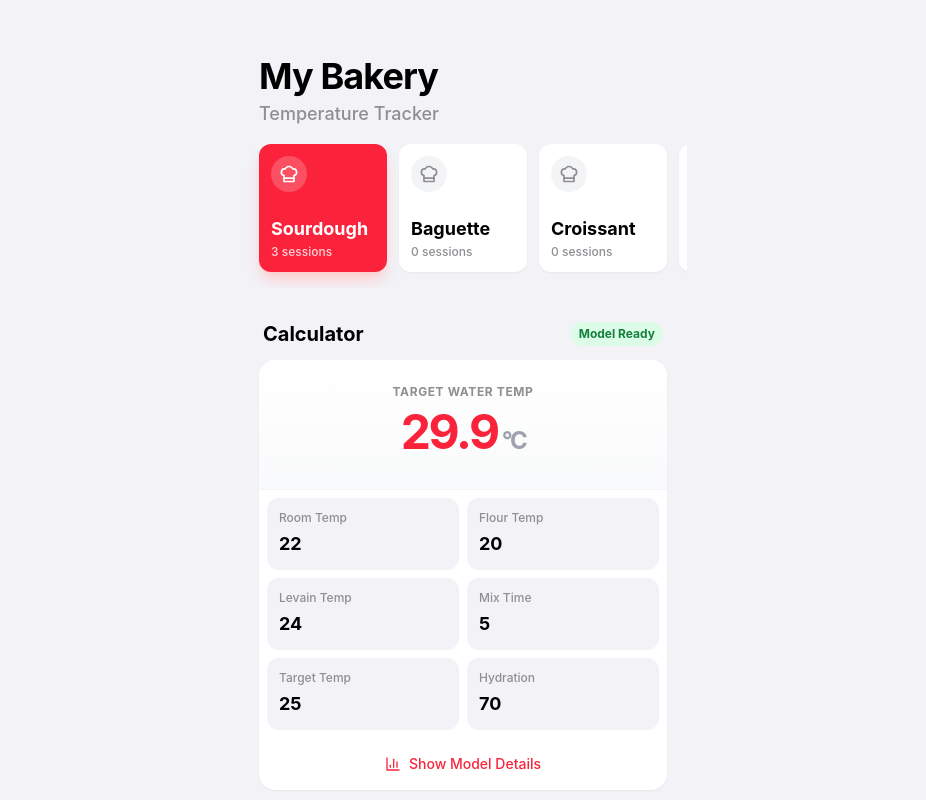
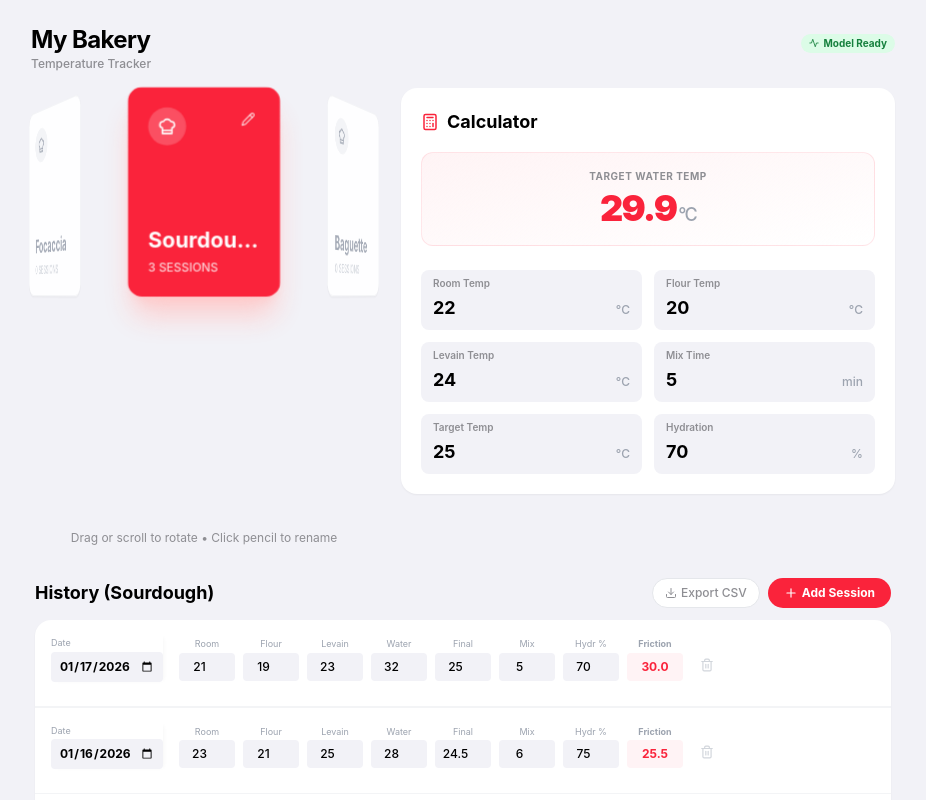
Before and after one commit to ghryan0000/dough-temp-tracker, a React (Vite) app: page / in a window 1280 px wide. Shown: the top 800 px of the page, without its empty margins (177-1103 px from the left). Built offline with nearby package versions, Linux system fonts and the light colour scheme.

Commit message:
Update layout to compact design and add product renaming

```diff
--- a/dough-temp-tracker.tsx
+++ b/dough-temp-tracker.tsx
@@ -1,8 +1,15 @@
 import React, { useState, useEffect } from 'react';
-import { Plus, Trash2, Download, TrendingUp, AlertCircle, Calculator, ChefHat, Package, Search, ChevronRight, BarChart3, Wind, Activity } from 'lucide-react';
+import { Plus, Trash2, Download, TrendingUp, AlertCircle, Calculator, ChefHat, Package, Search, ChevronRight, BarChart3, Wind, Activity, Pencil, Check } from 'lucide-react';
 
 export default function DoughTempTracker() {
-  const productTypes = ['Sourdough', 'Baguette', 'Croissant', 'Pizza Dough', 'Challah', 'Focaccia'];
+  const [products, setProducts] = useState(() => {
+    const saved = localStorage.getItem('productNames');
+    return saved ? JSON.parse(saved) : ['Sourdough', 'Baguette', 'Croissant', 'Pizza Dough', 'Challah', 'Focaccia'];
+  });
+
+  useEffect(() => {
+    localStorage.setItem('productNames', JSON.stringify(products));
+  }, [products]);
 
   const [currentProduct, setCurrentProduct] = useState(() => {
     const saved = localStorage.getItem('currentProduct');
@@ -23,6 +30,29 @@ export default function DoughTempTracker() {
       { id: 3, productType: 'Sourdough', date: '2026-01-17', roomTemp: 21, flourTemp: 19, waterTemp: 32, levainTemp: 23, finalTemp: 25, mixTime: 5, hydration: 70 }
     ];
   });
+
+  const handleRenameProduct = (index, newName) => {
+    if (!newName.trim()) return;
+
+    const oldName = products[index];
+    if (oldName === newName) return;
+
+    // 1. Update product list
+    const newProducts = [...products];
+    newProducts[index] = newName;
+    setProducts(newProducts);
+
+    // 2. Update all bakes with old product name
+    const updatedBakes = bakes.map(bake =>
+      bake.productType === oldName ? { ...bake, productType: newName } : bake
+    );
+    setBakes(updatedBakes);
+
+    // 3. Update current selection if needed
+    if (currentProduct === oldName) {
+      setCurrentProduct(newName);
+    }
+  };
 
   const [regressionModel, setRegressionModel] = useState(null);
   const [showAnalysis, setShowAnalysis] = useState(false);
@@ -211,97 +241,103 @@ export default function DoughTempTracker() {
   ).length;
 
   const currentBakes = bakes.filter(b => b.productType === currentProduct);
-  const productCounts = productTypes.map(product => ({
+  const productCounts = products.map(product => ({
     name: product,
     count: bakes.filter(b => b.productType === product && b.roomTemp !== '').length
   }));
 
+  // Jukebox rotation state
+  const [rotation, setRotation] = useState(0);
+
+  // Sync rotation with current product change (if clicked from outside or loaded)
+  useEffect(() => {
+    const index = products.indexOf(currentProduct);
+    if (index !== -1) {
+      setRotation(index * -60);
+    }
+  }, [currentProduct]);
+
+  const handleJukeboxRotate = (direction) => {
+    const newRotation = rotation + (direction === 'left' ? 60 : -60);
+    setRotation(newRotation);
+
+    // Determine closest product based on new rotation
+    // normalize rotation to positive 0-360 range equivalent
+    let normalized = Math.abs(newRotation / 60) % 6;
+    if (newRotation > 0) normalized = (6 - normalized) % 6;
+
+    const productIndex = Math.round(normalized) % 6;
+    setCurrentProduct(products[productIndex]);
+  };
+
   return (
-    <div className="min-h-screen bg-apple-bg pb-20 font-sans">
-      <div className="max-w-md mx-auto">
+    <div className="min-h-screen bg-apple-bg pt-6 pb-20 font-sans overflow-x-hidden">
+      <div className="max-w-4xl mx-auto px-4">
 
-        {/* Header - Apple Music 'Library' style */}
-        <div className="pt-14 pb-4 px-5">
-          <h1 className="text-4xl font-bold text-black tracking-tight mb-1">My Bakery</h1>
-          <p className="text-apple-gray text-lg font-medium">Temperature Tracker</p>
+        {/* Header - Compact */}
+        <div className="flex items-baseline justify-between mb-4">
+          <div>
+            <h1 className="text-2xl font-bold text-black tracking-tight">My Bakery</h1>
+            <p className="text-apple-gray text-xs font-medium">Temperature Tracker</p>
           </div>
-
-        {/* Product Selector - Horizontal Scroll 'Albums' style */}
-        <div className="mb-8">
-          <div className="flex overflow-x-auto gap-3 px-5 pb-4 no-scrollbar snap-x">
-            {productTypes.map((product) => {
-              const productData = productCounts.find(p => p.name === product);
-              const isActive = product === currentProduct;
-              return (
-                <button
-                  key={product}
-                  onClick={() => setCurrentProduct(product)}
-                  className={`flex-none snap-center group relative overflow-hidden rounded-xl p-4 w-32 h-32 transition-all duration-300 ${isActive
-                    ? 'bg-apple-red shadow-lg shadow-red-200 scale-100'
-                    : 'bg-white shadow-sm hover:shadow-md'
-                    }`}
-                >
-                  <div className={`absolute top-3 left-3 p-2 rounded-full ${isActive ? 'bg-white/20' : 'bg-gray-100'}`}>
-                    <ChefHat size={20} className={isActive ? 'text-white' : 'text-apple-gray'} />
-                  </div>
-                  <div className="absolute bottom-3 left-3 text-left">
-                    <div className={`font-bold text-lg leading-tight ${isActive ? 'text-white' : 'text-black'}`}>
-                      {product}
-                    </div>
-                    <div className={`text-xs font-medium mt-1 ${isActive ? 'text-white/80' : 'text-apple-gray'}`}>
-                      {productData?.count || 0} sessions
-                    </div>
-                  </div>
-                </button>
-              );
-            })}
-          </div>
-        </div>
-
-        {/* Calculator - 'Now Playing' Card Style */}
-        <div className="px-5 mb-8">
-          <div className="flex items-center justify-between mb-3 px-1">
-            <h2 className="text-xl font-bold text-black">Calculator</h2>
           {regressionModel && (
-              <span className="text-xs font-bold px-2 py-1 bg-green-100 text-green-700 rounded-full">
-                Model Ready
+            <span className="text-[10px] font-bold px-2 py-0.5 bg-green-100 text-green-700 rounded-full flex items-center gap-1">
+              <Activity size={10} /> Model Ready
             </span>
           )}
         </div>
 
-          <div className="bg-white rounded-2xl shadow-sm overflow-hidden">
-            {/* Display Area */}
-            <div className={`p-6 text-center border-b border-gray-100 ${regressionModel ? 'bg-gradient-to-b from-white to-gray-50' : 'bg-gray-50'
-              }`}>
-              <div className="text-xs font-bold text-apple-gray uppercase tracking-wider mb-2">TARGET WATER TEMP</div>
-              <div className={`text-5xl font-bold tracking-tighter mb-2 ${currentPredictedWater ? 'text-apple-red' : 'text-gray-300'
-                }`}>
-                {currentPredictedWater !== null ? currentPredictedWater.toFixed(1) : '--'}
-                <span className="text-2xl ml-1 text-gray-400">°C</span>
+        {/* Main Content Grid: Product Selector (Jukebox) | Calculator */}
+        <div className="grid grid-cols-1 md:grid-cols-12 gap-6 mb-8 items-start">
+
+          {/* Left Column: Jukebox Selector (Tracker Item) */}
+          <div className="md:col-span-5 flex flex-col items-center">
+            <div className="w-full aspect-square relative perspective-1000 my-8">
+              <JukeboxSelector
+                products={products}
+                currentProduct={currentProduct}
+                rotation={rotation}
+                setRotation={setRotation}
+                setCurrentProduct={setCurrentProduct}
+                productCounts={productCounts}
+                onRename={handleRenameProduct}
+              />
             </div>
-              {!regressionModel && (
-                <p className="text-xs text-apple-gray mt-2 flex items-center justify-center gap-1">
-                  <AlertCircle size={12} />
-                  Need {Math.max(0, 3 - validBakesCount)} more sessions
+            <p className="text-xs text-apple-gray mt-8 text-center">
+              Drag or scroll to rotate • Click pencil to rename
             </p>
-              )}
           </div>
 
-            {/* Inputs Grid */}
-            <div className="p-2">
-              <div className="grid grid-cols-2 gap-2">
+          {/* Right Column: Calculator */}
+          <div className="md:col-span-7 bg-white rounded-2xl shadow-sm p-5">
+            <div className="flex items-center justify-between mb-4">
+              <h2 className="text-lg font-bold text-black flex items-center gap-2">
+                <Calculator size={18} className="text-apple-red" /> Calculator
+              </h2>
+            </div>
+
+            {/* Result Display */}
+            <div className={`p-4 rounded-xl text-center mb-6 transition-all ${regressionModel ? 'bg-gradient-to-br from-apple-red/5 to-white border border-apple-red/10' : 'bg-gray-50'}`}>
+              <div className="text-[10px] font-bold text-apple-gray uppercase tracking-wider mb-1">TARGET WATER TEMP</div>
+              <div className={`text-4xl font-black tracking-tighter ${currentPredictedWater ? 'text-apple-red' : 'text-gray-300'}`}>
+                {currentPredictedWater !== null ? currentPredictedWater.toFixed(1) : '--'}
+                <span className="text-lg ml-0.5 font-medium text-gray-400">°C</span>
+              </div>
+            </div>
+
+            {/* Inputs with Units */}
+            <div className="grid grid-cols-2 gap-3">
               {[
-                  { label: 'Room Temp', key: 'roomTemp', icon: <Wind size={14} /> },
-                  { label: 'Flour Temp', key: 'flourTemp', icon: <Package size={14} /> },
-                  { label: 'Levain Temp', key: 'levainTemp', icon: <Activity size={14} /> },
-                  { label: 'Mix Time', key: 'mixTime', isTime: true },
-                  { label: 'Target Temp', key: 'target', value: targetTemp, setter: setTargetTemp },
-                  { label: 'Hydration', key: 'hydration', isPercent: true }
+                { label: 'Room Temp', key: 'roomTemp', unit: '°C' },
+                { label: 'Flour Temp', key: 'flourTemp', unit: '°C' },
+                { label: 'Levain Temp', key: 'levainTemp', unit: '°C' },
+                { label: 'Mix Time', key: 'mixTime', unit: 'min' },
+                { label: 'Target Temp', key: 'target', unit: '°C', value: targetTemp, setter: setTargetTemp },
+                { label: 'Hydration', key: 'hydration', unit: '%' }
               ].map((field) => (
-                  <div key={field.label} className="bg-apple-bg rounded-xl p-3">
-                    <label className="text-xs font-medium text-apple-gray mb-1 flex items-center gap-1">
-                      {field.label}
-                    </label>
+                <div key={field.label} className="bg-apple-bg rounded-lg px-3 py-2 relative group focus-within:ring-1 focus-within:ring-apple-red/50 transition-all">
+                  <label className="text-[10px] font-semibold text-apple-gray absolute top-1.5 left-3">{field.label}</label>
+                  <div className="flex items-baseline mt-4">
                     <input
                       type="number"
                       value={field.key === 'target' ? targetTemp : currentConditions[field.key]}
@@ -309,77 +345,45 @@ export default function DoughTempTracker() {
                       className="w-full bg-transparent text-lg font-bold text-black outline-none p-0 placeholder-gray-300"
                       placeholder="--"
                     />
+                    <span className="text-xs font-medium text-gray-400 ml-1">{field.unit}</span>
+                  </div>
                 </div>
               ))}
             </div>
           </div>
-
-            {regressionModel && (
-              <button onClick={() => setShowAnalysis(!showAnalysis)}
-                className="w-full py-4 text-sm font-medium text-apple-red hover:bg-red-50 transition-colors flex items-center justify-center gap-2">
-                <BarChart3 size={16} />
-                {showAnalysis ? 'Hide' : 'Show'} Model Details
-              </button>
-            )}
         </div>
 
-          {/* Analysis Drawer */}
-          {showAnalysis && regressionModel && (
-            <div className="mt-4 bg-white rounded-2xl p-5 shadow-sm animate-in slide-in-from-top-4 fade-in duration-300">
-              <div className="space-y-4">
-                <div>
-                  <h4 className="text-xs font-bold text-apple-gray uppercase mb-2">Equation Coefficients</h4>
-                  <div className="grid grid-cols-2 gap-2 text-sm">
-                    <div className="bg-apple-bg p-2 rounded-lg">
-                      <span className="text-gray-500 text-xs">Room</span>
-                      <div className="font-mono font-bold">{regressionModel.roomCoef.toFixed(2)}</div>
+        {/* History List */}
+        <div className="px-1">
+          <div className="flex items-center justify-between mb-3">
+            <h2 className="text-lg font-bold text-black">History ({currentProduct})</h2>
+            <div className="flex gap-2">
+              <button onClick={exportCSV} className="text-xs font-medium text-apple-gray hover:text-black flex items-center gap-1 bg-white border border-gray-200 px-3 py-1.5 rounded-full transition-colors">
+                <Download size={12} /> Export CSV
+              </button>
+              <button onClick={addBake} className="bg-apple-red hover:bg-red-600 text-white px-4 py-1.5 rounded-full text-xs font-bold transition-colors flex items-center gap-1">
+                <Plus size={14} /> Add Session
+              </button>
             </div>
-                    <div className="bg-apple-bg p-2 rounded-lg">
-                      <span className="text-gray-500 text-xs">Flour</span>
-                      <div className="font-mono font-bold">{regressionModel.flourCoef.toFixed(2)}</div>
-                    </div>
-                    <div className="bg-apple-bg p-2 rounded-lg">
-                      <span className="text-gray-500 text-xs">Friction/Min</span>
-                      <div className="font-mono font-bold text-orange-600">{Math.abs(regressionModel.mixTimeCoef).toFixed(2)}</div>
-                    </div>
-                  </div>
-                </div>
-                <div className="pt-2 border-t border-gray-100 flex justify-between items-center text-sm">
-                  <span className="text-gray-600">Model Accuracy (R²)</span>
-                  <span className="font-bold text-green-600">{regressionModel.rSquared.toFixed(3)}</span>
-                </div>
-              </div>
-            </div>
-          )}
-        </div>
-
-        {/* History List - 'Songs' style */}
-        <div className="px-5">
-          <div className="flex items-center justify-between mb-2 px-1">
-            <h2 className="text-xl font-bold text-black">History</h2>
-            <button onClick={addBake} className="text-apple-red hover:bg-apple-red/10 p-2 rounded-full transition-colors">
-              <Plus size={24} />
-            </button>
           </div>
 
           <div className="bg-white rounded-2xl shadow-sm overflow-hidden divide-y divide-gray-100">
             {currentBakes.length === 0 ? (
               <div className="p-8 text-center text-apple-gray">
-                <p>No sessions recorded</p>
-                <button onClick={addBake} className="mt-2 text-apple-red font-medium text-sm">Start your first bake</button>
+                <p className="text-sm">No sessions recorded for {currentProduct}</p>
               </div>
             ) : (
               currentBakes.slice().reverse().map((bake) => (
                 <div key={bake.id} className="p-4 hover:bg-gray-50 transition-colors border-b border-gray-100 last:border-0">
                   <div className="flex flex-nowrap items-center gap-2 overflow-x-auto no-scrollbar pb-2">
-                    {/* Date - Sticky Column */}
-                    <div className="flex-none w-32 sticky left-0 bg-white z-10 shadow-[2px_0_5px_-2px_rgba(0,0,0,0.05)] mr-2">
-                      <label className="text-[10px] text-gray-400 block mb-1">Date</label>
+                    {/* Date */}
+                    <div className="flex-none w-28 sticky left-0 bg-white z-10 shadow-[2px_0_5px_-2px_rgba(0,0,0,0.05)] mr-2">
+                      <label className="text-[9px] text-gray-400 block mb-0.5">Date</label>
                       <input
                         type="date"
                         value={bake.date}
                         onChange={(e) => updateBake(bake.id, 'date', e.target.value)}
-                        className="w-full text-sm font-bold text-black bg-apple-bg rounded-lg px-2 py-2 outline-none focus:ring-1 focus:ring-apple-red"
+                        className="w-full text-xs font-bold text-black bg-apple-bg rounded px-2 py-1.5 outline-none focus:ring-1 focus:ring-apple-red"
                       />
                     </div>
 
@@ -392,30 +396,30 @@ export default function DoughTempTracker() {
                       { label: 'Mix', key: 'mixTime' },
                       { label: 'Hydr %', key: 'hydration' }
                     ].map((field) => (
-                      <div key={field.key} className="flex-none w-16 text-center">
-                        <label className="text-[10px] text-gray-400 block mb-1 whitespace-nowrap">{field.label}</label>
+                      <div key={field.key} className="flex-none w-14 text-center">
+                        <label className="text-[9px] text-gray-400 block mb-0.5 whitespace-nowrap">{field.label}</label>
                         <input
                           type="number"
                           placeholder="--"
-                          className="w-full text-center text-sm font-medium bg-apple-bg rounded-lg py-2 outline-none focus:ring-1 focus:ring-apple-red"
+                          className="w-full text-center text-xs font-medium bg-apple-bg rounded py-1.5 outline-none focus:ring-1 focus:ring-apple-red"
                           value={bake[field.key]}
                           onChange={(e) => updateBake(bake.id, field.key, e.target.value)}
                         />
                       </div>
                     ))}
 
-                    {/* Calculated Friction */}
-                    <div className="flex-none w-16 text-center">
-                      <label className="text-[10px] text-gray-400 block mb-1 text-apple-red font-bold">Friction</label>
-                      <div className="text-sm font-bold text-apple-red bg-apple-red/10 rounded-lg py-2">
+                    {/* Friction */}
+                    <div className="flex-none w-14 text-center">
+                      <label className="text-[9px] text-gray-400 block mb-0.5 text-apple-red font-bold">Friction</label>
+                      <div className="text-xs font-bold text-apple-red bg-apple-red/5 rounded py-1.5">
                         {calculateSimpleFriction(bake)}
                       </div>
                     </div>
 
-                    {/* Delete Action */}
-                    <div className="flex-none w-10 flex items-center justify-center pt-4">
+                    {/* Delete */}
+                    <div className="flex-none w-8 flex items-center justify-center pt-3">
                       <button onClick={() => deleteBake(bake.id)} className="text-gray-300 hover:text-apple-red transition-colors">
-                        <Trash2 size={18} />
+                        <Trash2 size={14} />
                       </button>
                     </div>
 
@@ -424,13 +428,133 @@ export default function DoughTempTracker() {
               ))
             )}
           </div>
-
-          <button onClick={exportCSV} className="w-full mt-6 py-3 text-apple-gray text-sm font-medium flex items-center justify-center gap-2 hover:text-black transition-colors">
-            <Download size={16} /> Export Data as CSV
-          </button>
         </div>
 
       </div>
+    </div>
+  );
+}
+
+// Jukebox Carousel Component
+function JukeboxSelector({ products, currentProduct, rotation, setRotation, setCurrentProduct, productCounts, onRename }) {
+  const [isDragging, setIsDragging] = useState(false);
+  const [startX, setStartX] = useState(0);
+  const [startRotation, setStartRotation] = useState(0);
+  const [editingIndex, setEditingIndex] = useState(null);
+  const [editValue, setEditValue] = useState('');
+
+  const radius = 160; // Distance from center
+
+  const handleMouseDown = (e) => {
+    if (editingIndex !== null) return; // Don't drag while editing
+    setIsDragging(true);
+    setStartX(e.clientX);
+    setStartRotation(rotation);
+  };
+
+  const handleMouseMove = (e) => {
+    if (!isDragging) return;
+    const deltaX = e.clientX - startX;
+    setRotation(startRotation + (deltaX * 0.5));
+  };
+
+  const handleMouseUp = () => {
+    if (!isDragging) return;
+    setIsDragging(false);
+    const snappedRotation = Math.round(rotation / 60) * 60;
+    setRotation(snappedRotation);
+
+    let normalizedIndex = Math.round(-snappedRotation / 60) % 6;
+    if (normalizedIndex < 0) normalizedIndex += 6;
+    setCurrentProduct(products[normalizedIndex]);
+  };
+
+  const handleFaceClick = (index) => {
+    if (editingIndex !== null) return;
+    const targetRotation = index * -60;
+    setRotation(targetRotation);
+    setCurrentProduct(products[index]);
+  };
+
+  const startEditing = (index, currentName) => {
+    setEditingIndex(index);
+    setEditValue(currentName);
+  };
+
+  const saveEdit = (index) => {
+    if (editValue.trim() && editValue !== products[index]) {
+      onRename(index, editValue);
+    }
+    setEditingIndex(null);
+  };
+
+  return (
+    <div
+      className="relative w-full h-full preserve-3d transition-transform duration-300 ease-out cursor-grab active:cursor-grabbing select-none"
+      onMouseDown={handleMouseDown}
+      onMouseMove={handleMouseMove}
+      onMouseUp={handleMouseUp}
+      onMouseLeave={handleMouseUp}
+      style={{ transform: `rotateY(${rotation}deg)` }}
+    >
+      {products.map((product, index) => {
+        const angle = index * 60;
+        const isActive = product === currentProduct;
+        const count = productCounts.find(p => p.name === product)?.count || 0;
+        const isEditing = editingIndex === index;
+
+        return (
+          <div
+            key={index} // Use index as key since product name changes
+            onClick={(e) => { e.stopPropagation(); !isEditing && handleFaceClick(index); }}
+            className={`absolute top-0 left-0 right-0 mx-auto w-32 h-44 rounded-xl p-4 flex flex-col justify-between backface-hidden border transition-all duration-300 ${isActive
+                ? 'bg-apple-red text-white shadow-xl shadow-red-200 border-transparent z-10'
+                : 'bg-white text-gray-400 border-gray-100 shadow-sm opacity-90 hover:opacity-100'
+              }`}
+            style={{
+              transform: `rotateY(${angle}deg) translateZ(${radius}px)`,
+            }}
+          >
+            <div className="flex justify-between items-start">
+              <div className={`p-2 rounded-full w-fit ${isActive ? 'bg-white/20' : 'bg-gray-100'}`}>
+                <ChefHat size={16} />
+              </div>
+              {isActive && !isEditing && (
+                <button
+                  onClick={(e) => { e.stopPropagation(); startEditing(index, product); }}
+                  className="p-1 hover:bg-white/20 rounded text-white/80 hover:text-white transition-colors"
+                >
+                  <Pencil size={12} />
+                </button>
+              )}
+            </div>
+
+            <div>
+              {isEditing ? (
+                <div className="flex items-center gap-1 mb-1">
+                  <input
+                    value={editValue}
+                    onChange={(e) => setEditValue(e.target.value)}
+                    onBlur={() => saveEdit(index)}
+                    onKeyDown={(e) => e.key === 'Enter' && saveEdit(index)}
+                    className="w-full text-sm font-bold bg-white text-black rounded px-1 py-0.5 outline-none"
+                    autoFocus
+                    onClick={(e) => e.stopPropagation()}
+                  />
+                  <button onClick={(e) => { e.stopPropagation(); saveEdit(index); }} className="text-white hover:text-green-200">
+                    <Check size={14} />
+                  </button>
+                </div>
+              ) : (
+                <div className="font-bold text-lg leading-tight mb-1 truncate" title={product}>{product}</div>
+              )}
+              <div className={`text-[10px] font-medium ${isActive ? 'text-white/80' : 'text-gray-300'}`}>
+                {count} SESSIONS
+              </div>
+            </div>
+          </div>
+        );
+      })}
     </div>
   );
 }
--- a/src/index.css
+++ b/src/index.css
@@ -27,3 +27,40 @@ body {
   scrollbar-width: none;
   /* Firefox */
 }
+
+/* 3D Utilities for Jukebox */
+.perspective-1000 {
+  perspective: 1000px;
+}
+
+.preserve-3d {
+  transform-style: preserve-3d;
+}
+
+.backface-hidden {
+  backface-visibility: hidden;
+}
+
+.rotate-y-0 {
+  transform: rotateY(0deg) translateZ(150px);
+}
+
+.rotate-y-60 {
+  transform: rotateY(60deg) translateZ(150px);
+}
+
+.rotate-y-120 {
+  transform: rotateY(120deg) translateZ(150px);
+}
+
+.rotate-y-180 {
+  transform: rotateY(180deg) translateZ(150px);
+}
+
+.rotate-y-240 {
+  transform: rotateY(240deg) translateZ(150px);
+}
+
+.rotate-y-300 {
+  transform: rotateY(300deg) translateZ(150px);
+}
```
Lines whose indentation alone changed are shown as unchanged.
